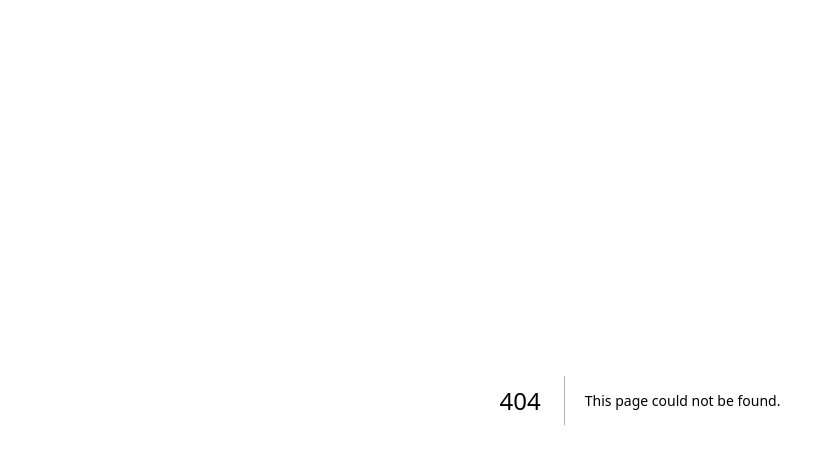
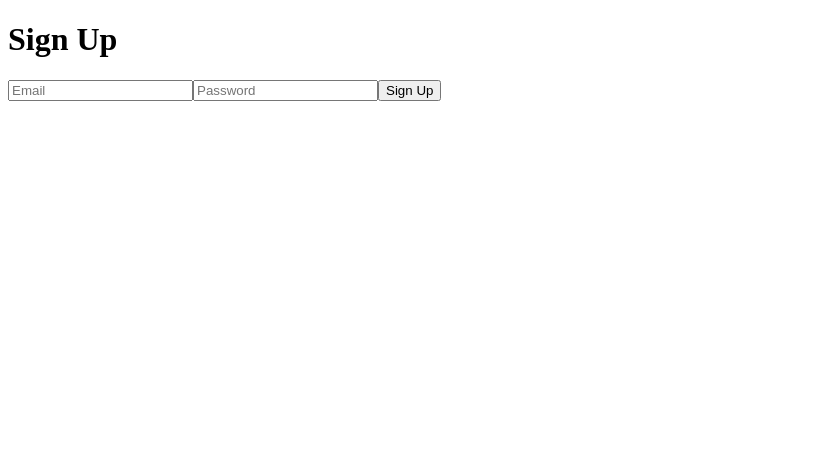
Before and after one commit to GlitchRider1/cliplinker-video-downloader, a Next.js app: page /signup in a window 1280 px wide. Before the commit this address had no page. Shown: the top 464 px of the page, without its empty margins (0-835 px from the left). Built offline with nearby package versions, Linux system fonts and the light colour scheme; no server answers.

Commit message:
Create signup.js

```diff
--- /dev/null
+++ b/pages/signup.js
@@ -0,0 +1,23 @@
+import { useState } from 'react';
+import { supabase } from '../lib/supabaseClient';
+import { useRouter } from 'next/router';
+
+export default function Signup() {
+  const [email, setEmail] = useState('');
+  const [password, setPassword] = useState('');
+  const router = useRouter();
+
+  const handleSignup = async () => {
+    const { error } = await supabase.auth.signUp({ email, password });
+    if (!error) router.push('/dashboard');
+  };
+
+  return (
+    <div>
+      <h1>Sign Up</h1>
+      <input onChange={(e) => setEmail(e.target.value)} placeholder="Email" />
+      <input type="password" onChange={(e) => setPassword(e.target.value)} placeholder="Password" />
+      <button onClick={handleSignup}>Sign Up</button>
+    </div>
+  );
+}
```
